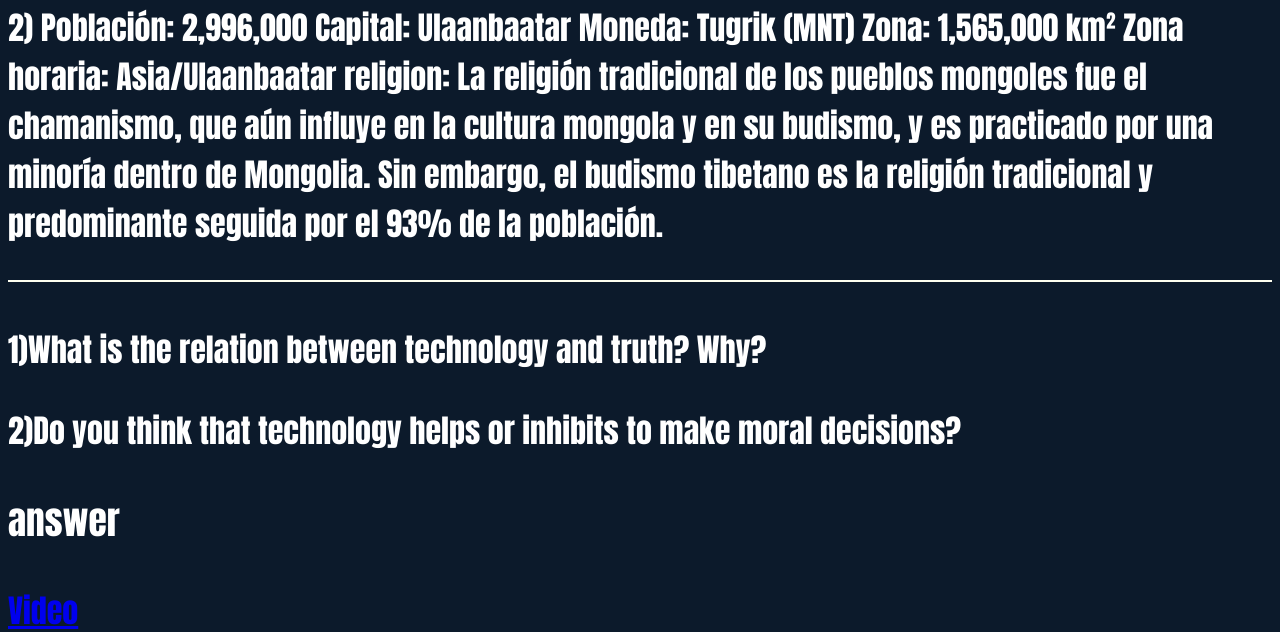
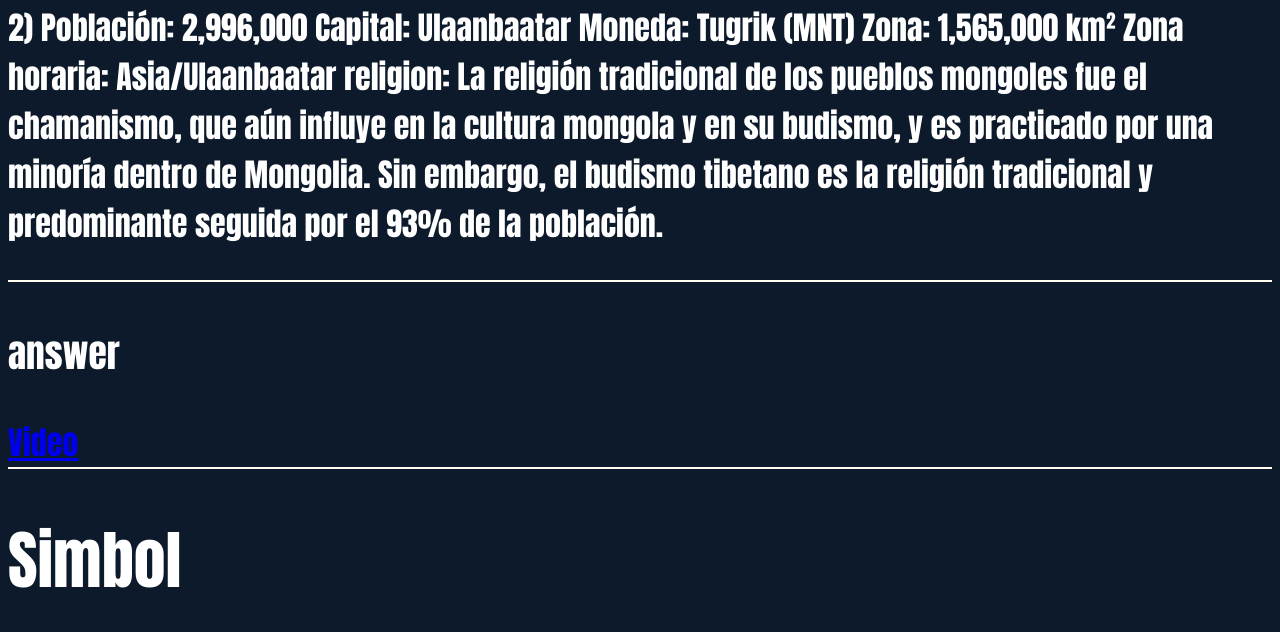
Before and after one commit to danddyyankee/MONGILIA, a plain HTML site: page index.html in a window 1280 px wide. Shown: the part 2082-2714 px from the top of the page. Drawn offline with Linux system fonts and the light colour scheme.

Commit message:
Update index.html

```diff
--- a/index.html
+++ b/index.html
@@ -80,8 +80,7 @@ religion: La religión tradicional de los pueblos mongoles fue el chamanismo, qu
 <table width="100%" border="1" bordercolor="#FFFFFFF" cellspacing="10" cellpadding="100">
 
 <h1></h1>
-<p>1)What is the relation between technology and truth? Why?</p>
-<p>2)Do you think that technology helps or inhibits to make moral decisions?</p>
+
 <h3>answer</h3>
 
 <A HREF="https://www.youtube.com/watch?v=DIhB9LwkNi4">Video</A>
```
